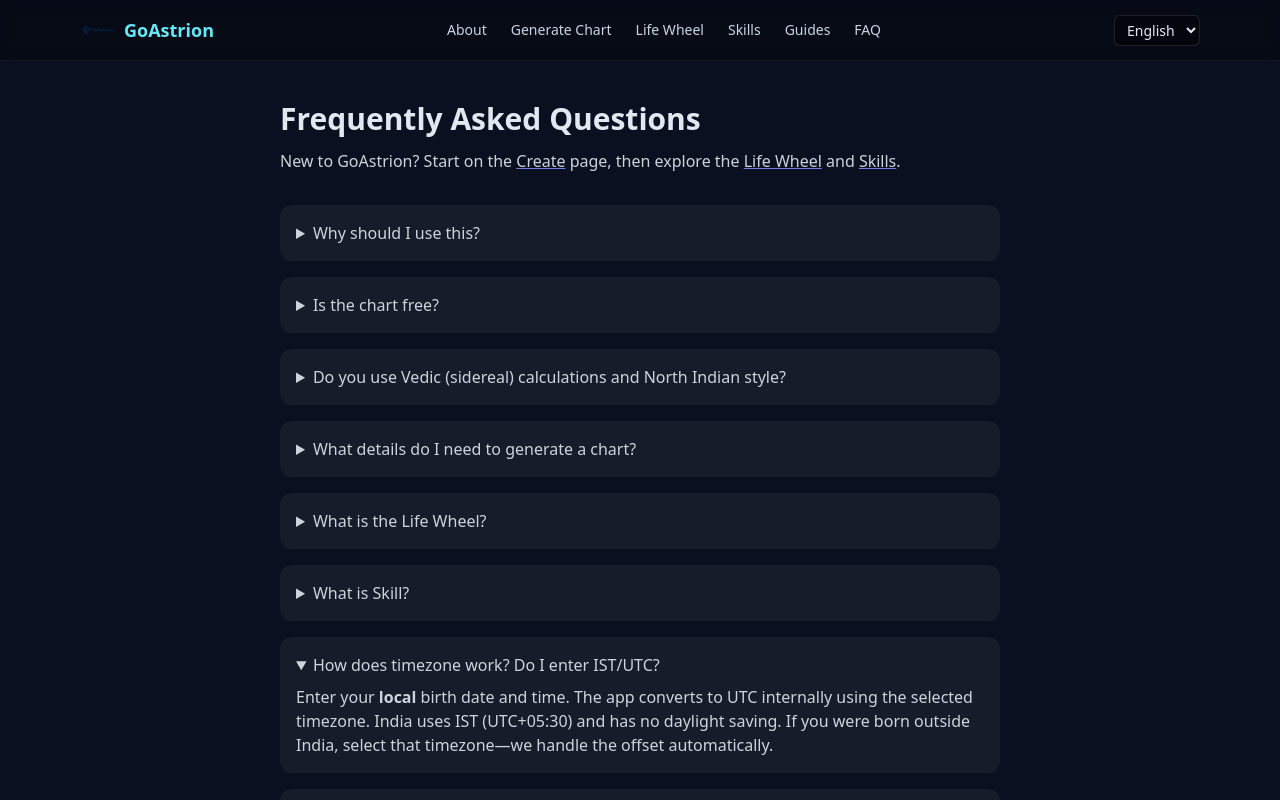
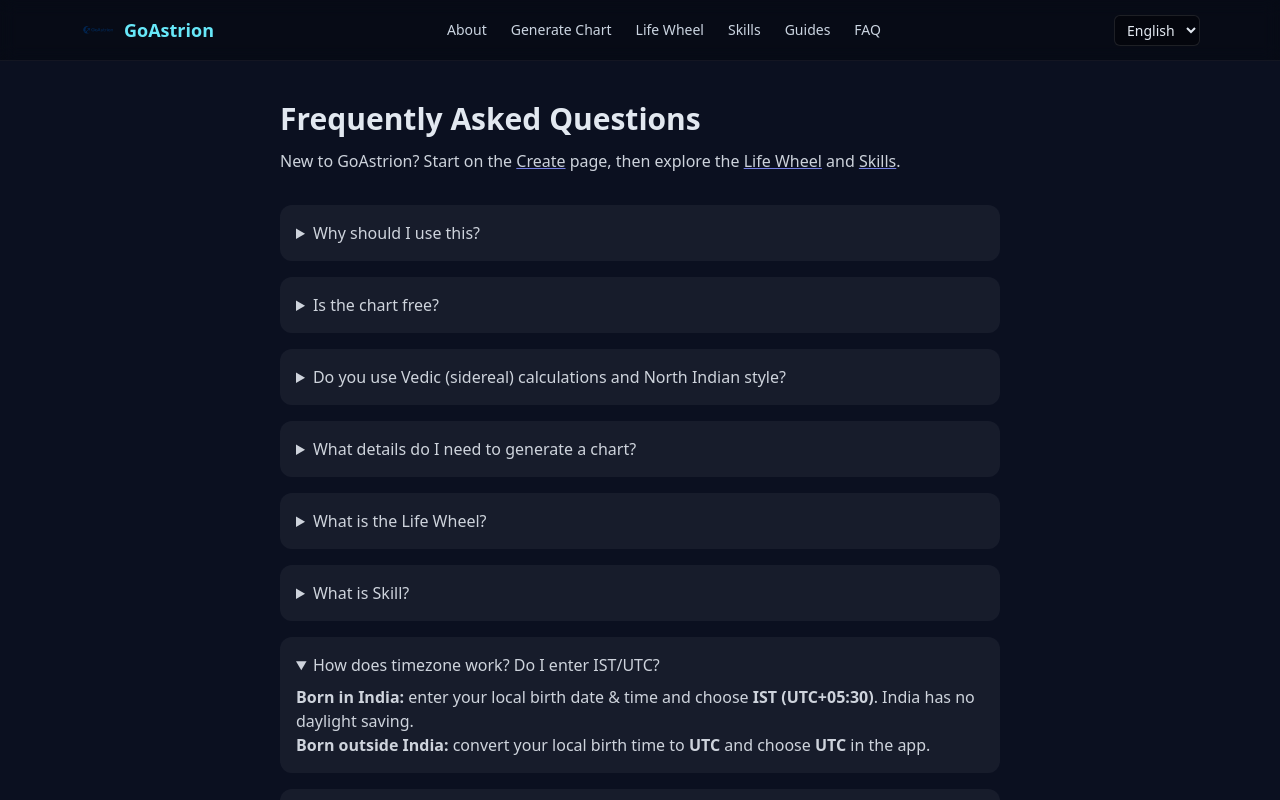
Before and after one commit to sukumarbarman/goastrion-v1, a Next.js app in the folder goastrion-frontend/: page /faq in a window 1280 px wide. Both pictures are taken after a click on the heading "How does timezone work? Do I enter IST/UTC?". Shown: the top 800 px of the page. Built offline with nearby package versions, Linux system fonts and the light colour scheme; no server answers.

Commit message:
change navbar

```diff
--- a/goastrion-frontend/app/components/Navbar.tsx
+++ b/goastrion-frontend/app/components/Navbar.tsx
@@ -120,6 +120,16 @@
         >
           <nav className="px-2 py-2">
             <ul className="divide-y divide-white/5">
+            <li>
+                <Link href="/about" className="block px-3 py-3 text-slate-200 hover:bg-white/5" onClick={() => setOpen(false)}>
+                  {t("navbar.about")}
+                </Link>
+              </li>
+              <li>
+                <Link href="/create" className="block px-3 py-3 text-slate-200 hover:bg-white/5" onClick={() => setOpen(false)}>
+                  {t("create.title")}
+                </Link>
+              </li>
               <li>
                 <Link href="/domains" className="block px-3 py-3 text-slate-200 hover:bg-white/5" onClick={() => setOpen(false)}>
                   {t("navbar.lifeSpheres")}
@@ -131,15 +141,17 @@
                 </Link>
               </li>
               <li>
-                <Link href="/about" className="block px-3 py-3 text-slate-200 hover:bg-white/5" onClick={() => setOpen(false)}>
-                  {t("navbar.about")}
+                <Link href="/guides" className="block px-3 py-3 text-slate-200 hover:bg-white/5" onClick={() => setOpen(false)}>
+                  {t("navbar.guides")}
                 </Link>
               </li>
               <li>
-                <Link href="/create" className="block px-3 py-3 text-slate-200 hover:bg-white/5" onClick={() => setOpen(false)}>
-                  {t("create.title")}
+                <Link href="/faq" className="block px-3 py-3 text-slate-200 hover:bg-white/5" onClick={() => setOpen(false)}>
+                  {t("navbar.faq")}
                 </Link>
               </li>
+
+
             </ul>
 
             {/* Actions */}
--- a/goastrion-frontend/app/faq/page.tsx
+++ b/goastrion-frontend/app/faq/page.tsx
@@ -74,7 +74,7 @@
       acceptedAnswer: {
         "@type": "Answer",
         text:
-          "Enter your local birth date and time. The app converts it to UTC internally using the selected timezone. India uses IST (UTC+05:30) and has no daylight saving. For other countries, select the appropriate timezone; we handle offsets automatically.",
+          "Born in India: enter your local birth date and time and choose IST (UTC+05:30). India has no daylight saving time. Born outside India: convert your local birth time to UTC and choose UTC in the app.",
       },
     },
     {
@@ -197,9 +197,9 @@
         <details className="rounded-xl bg-white/5 p-4">
           <summary className="cursor-pointer font-medium">How does timezone work? Do I enter IST/UTC?</summary>
           <p className="mt-2">
-            Enter your <b>local</b> birth date and time. The app converts to UTC internally using the selected timezone.
-            India uses IST (UTC+05:30) and has no daylight saving. If you were born outside India, select that
-            timezone—we handle the offset automatically.
+            <b>Born in India:</b> enter your local birth date &amp; time and choose <b>IST (UTC+05:30)</b>. India has no
+            daylight saving.<br />
+            <b>Born outside India:</b> convert your local birth time to <b>UTC</b> and choose <b>UTC</b> in the app.
           </p>
         </details>
 
```
